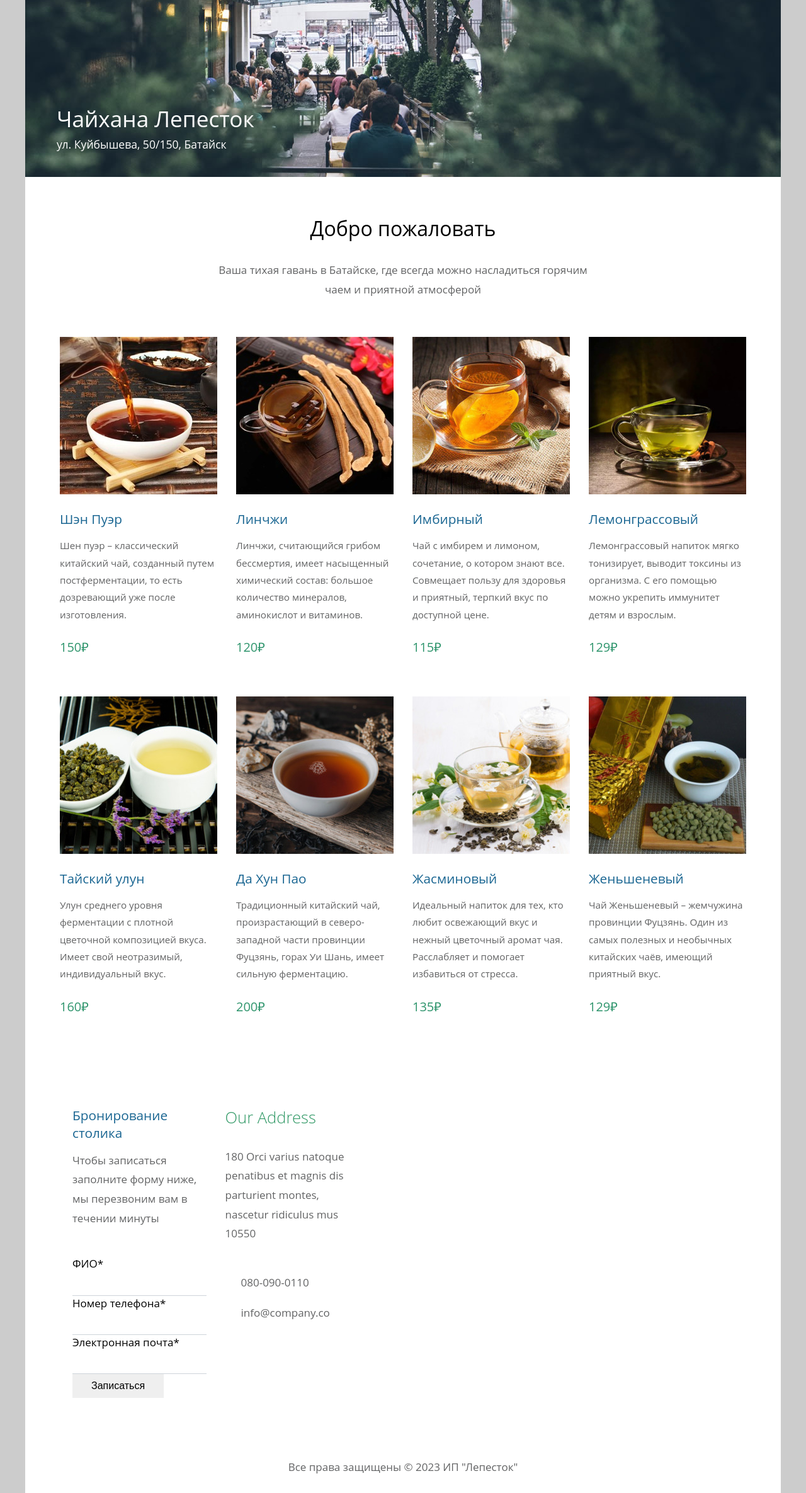
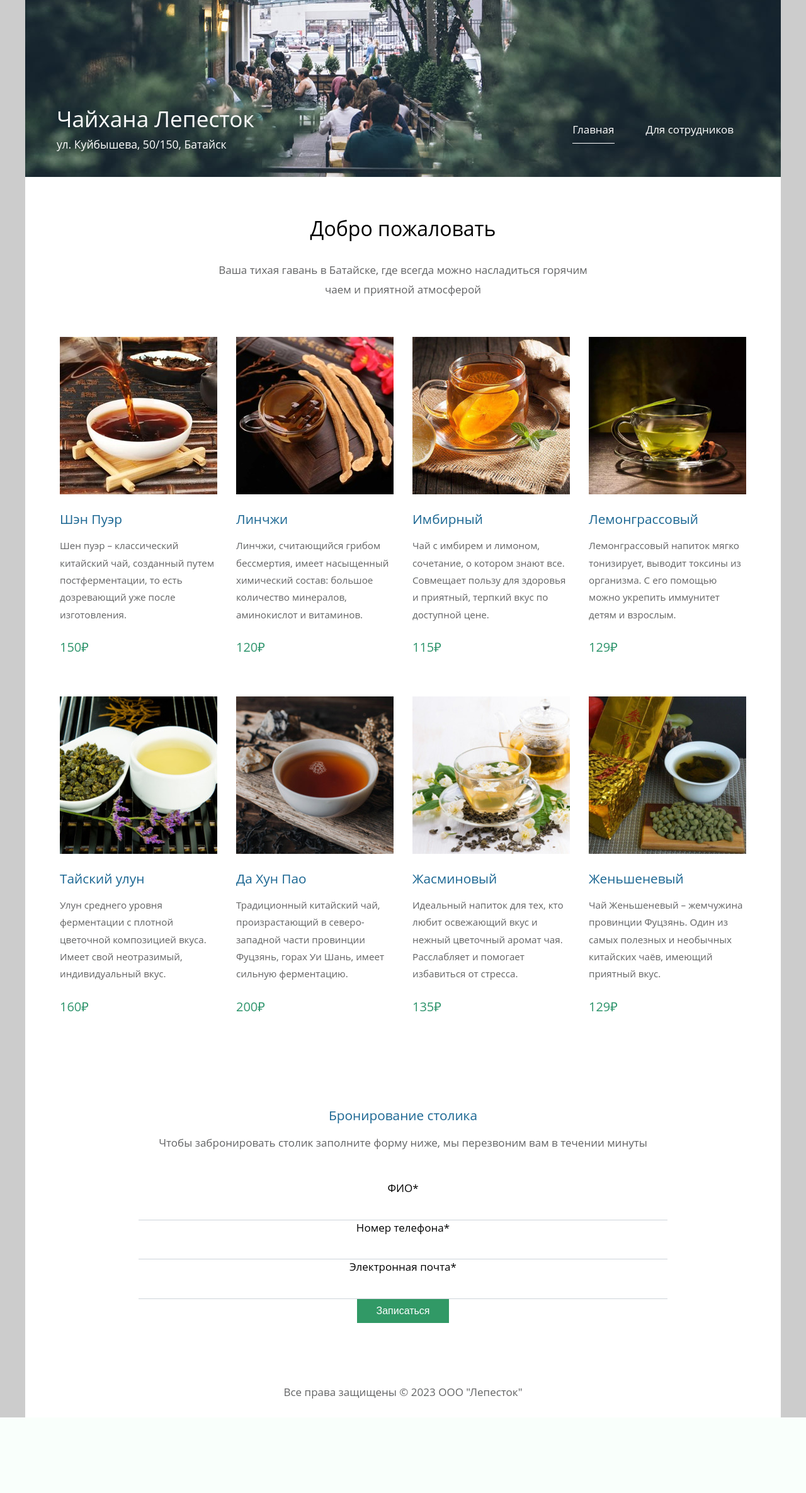
Before and after one commit to TvoiConfig/chaihana, a Django app: page / in a window 1280 px wide. Shown: the part 179-2550 px from the top of the page at 63% size. After the commit the page ends 2430 px from the top, so only its background shows below. Run offline with Django 4.2, Linux system fonts and the light colour scheme; some libraries are stand-ins or nearby versions.

Commit message:
add alert when form corret +QOL changes

```diff
--- /dev/null
+++ b/main/static/js/alert.js
@@ -0,0 +1,3 @@
+function clicks(){
+    alert('Форма заполненна!')
+}
--- a/main/templates/main/index.html
+++ b/main/templates/main/index.html
@@ -25,6 +25,12 @@
 								<h6 class="tm-site-description">ул. Куйбышева, 50/150, Батайск</h6>
 							</div>
 						</div>
+						<nav class="col-md-6 col-12 tm-nav">
+							<ul class="tm-nav-ul">
+								<li class="tm-nav-li"><a href="index.html" class="tm-nav-link active">Главная</a></li>
+								<li class="tm-nav-li"><a href="admin" class="tm-nav-link">Для сотрудников</a></li>
+							</ul>
+						</nav>
 					</div>
 				</div>
 			</div>
@@ -120,57 +126,32 @@
 					</article>
 				</div>
 			</div>
-			<div class="tm-section tm-container-inner">
-				<div class="row">
-					<div class="col-md-6">
-						<div class="tm-description-box">
+
 			<div class="tm-container-inner-2 tm-contact-section">
 				<div class="row">
-									<div class="col-md-6">
+					<div class="col-12 text-center">
 						<h4 class="tm-gallery-title">Бронирование столика</h4>
-										<p class="tm-mb-45">Чтобы записаться заполните форму ниже, мы перезвоним вам в течении минуты</p>
-										<form action="" method="post" class="text-lg">
+						<p class="tm-mb-45">Чтобы забронировать столик заполните форму ниже, мы перезвоним вам в течении минуты</p>
+						<form action="" method="post" class="col-12 text-center">
 							{% csrf_token %}
 							{{ form|crispy }}
 							{# {% for f in form %} #}
 							{# <p><label class="input w-full bg-black border-b bg-opacity-0 text-white px-0 py-4 mb-4 tm-border-gold" for="{{ f.id_for_label }}">{{ f.label }}: </label>{{ f }} </p> #}
 							{# <div class="form-error">{{ f.errors }}</div> #}
 							{# {% endfor %} #}
-											<button class="tm-btn" type="submit" id="submit" onclick="clicks();">Записаться</button>
+							<button class="tm-btn tm-btn-success tm-btn-right" type="submit" id="submit" onclick="clicks();">Записаться</button>
 						</form>
-									</div>
-									<div class="col-md-6">
-										<div class="tm-address-box">
-											<h4 class="tm-info-title tm-text-success">Our Address</h4>
-											<address>
-												180 Orci varius natoque penatibus et magnis dis parturient montes, nascetur ridiculus mus 10550
-											</address>
-											<a href="tel:080-090-0110" class="tm-contact-link">
-												<i class="fas fa-phone tm-contact-icon"></i>080-090-0110
-											</a>
-											<a href="mailto:info@company.co" class="tm-contact-link">
-												<i class="fas fa-envelope tm-contact-icon"></i>info@company.co
-											</a>
-											<div class="tm-contact-social">
-												<a href="https://fb.com/templatemo" class="tm-social-link"><i class="fab fa-facebook tm-social-icon"></i></a>
-												<a href="#" class="tm-social-link"><i class="fab fa-twitter tm-social-icon"></i></a>
-												<a href="#" class="tm-social-link"><i class="fab fa-instagram tm-social-icon"></i></a>
-											</div>
-										</div>
-									</div>
-								</div>
-							</div>
-						</div>
 					</div>
 				</div>
 			</div>
 		</main>
 
 		<footer class="tm-footer text-center">
-			<p>Все права защищены &copy; 2023 ИП "Лепесток"</p>
+			<p>Все права защищены &copy; 2023 ООО "Лепесток"</p>
 		</footer>
 	</div>
 	<script src="{% static 'js/jquery.min.js' %}"></script>
 	<script src="{% static 'js/parallax.min.js' %}"></script>
+	<script src="{% static 'js/alert.js'%}"></script>
 </body>
 </html>
```
Also changed, not shown: db.sqlite3. Lines whose indentation alone changed are shown as unchanged.
